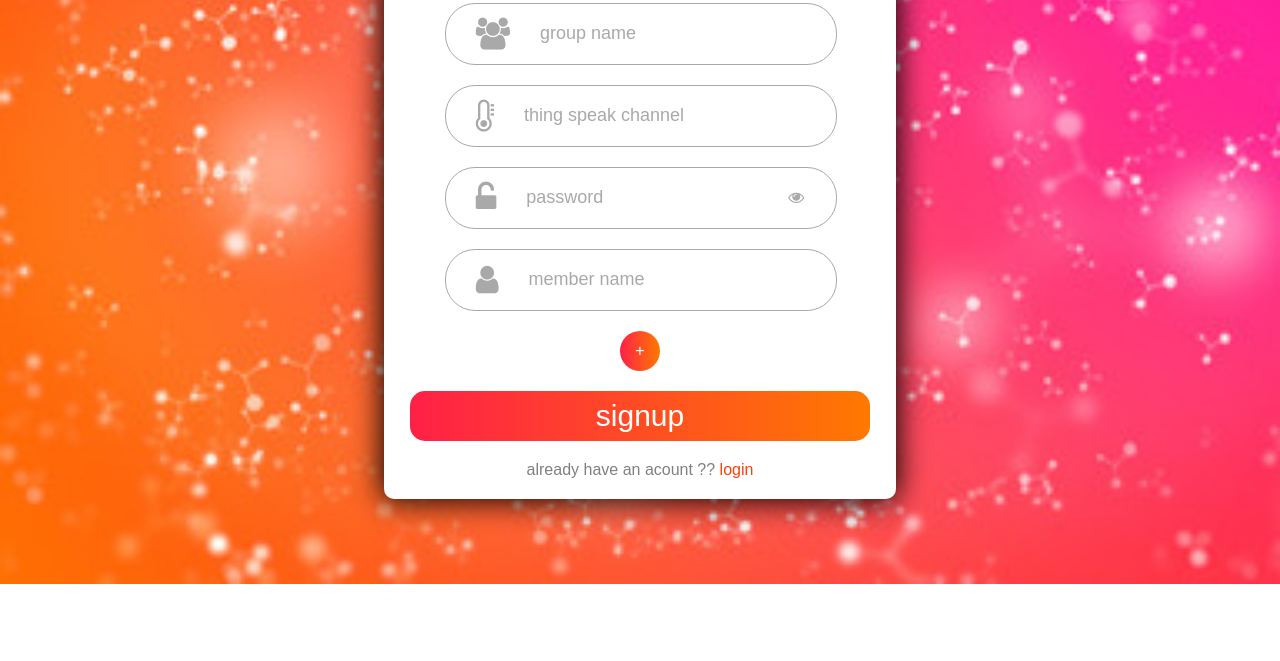
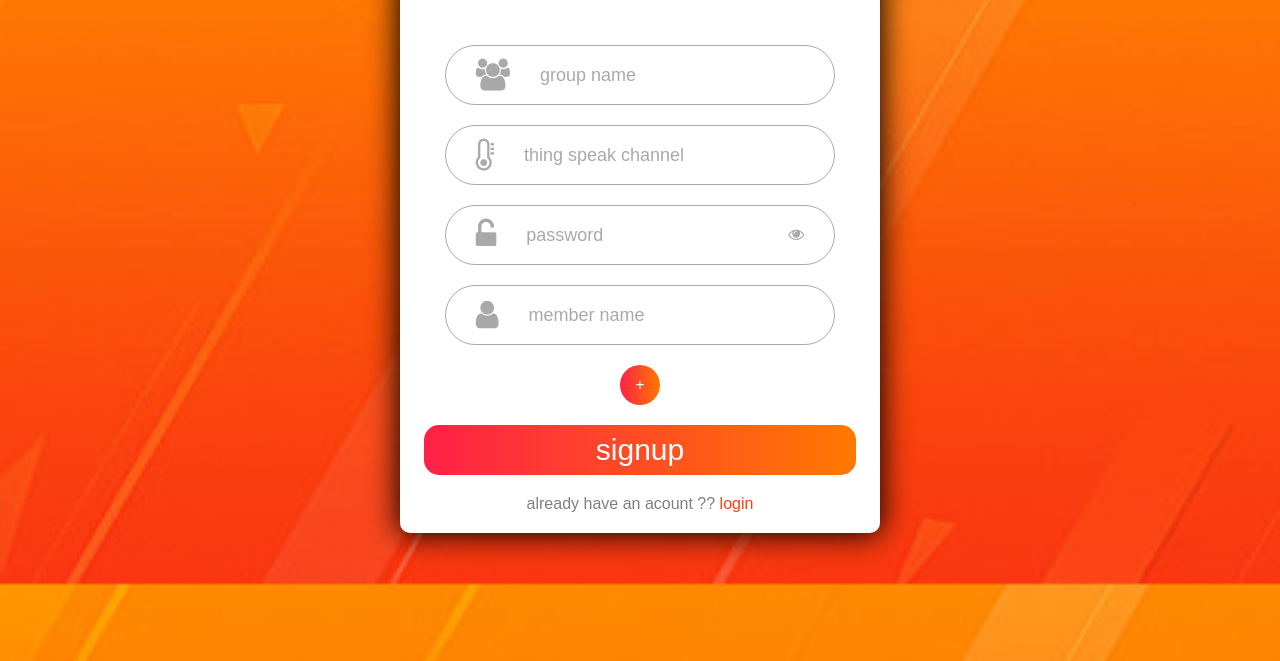
Before and after one commit to zhpinkman/IOT_front, a plain HTML site: page signup/index.html in a window 1280 px wide. Shown: the part 216-877 px from the top of the page. Before the commit the page ends 800 px from the top, so only its background shows below. Drawn offline with Linux system fonts and the light colour scheme.

Commit message:
scrolling behavior fixed

```diff
--- a/signup/style.css
+++ b/signup/style.css
@@ -1,18 +1,30 @@
+*:before,
+*,
+*:after {
+  box-sizing: border-box;
+}
+
 html {
   width: 100%;
   height: 100%;
+  overflow-y: scroll;
   margin: 0 auto;
   background-size: cover;
   font-family: sans-serif;
   font-stretch: normal;
 }
 
+::-webkit-scrollbar {
+  display: none;
+}
+
 body {
   width: 100%;
-  height: 100%;
+  min-height: 100%;
   margin: 0 auto;
-  background-image: url("background.jpg");
+  background-image: url("orange.jpg");
   background-repeat: no-repeat;
+  background-attachment: fixed;
   background-size: cover;
   display: flex;
   justify-content: center;
@@ -45,9 +57,11 @@ a {
 
 .container {
   background: white;
+  position: relative;
   width: 40%;
   height: auto;
-  margin: 0 auto;
+  max-width: 30em;
+  margin: 8em auto;
   display: flex;
   flex-direction: column;
   align-items: center;
@@ -78,7 +92,8 @@ a {
   /* width: 90%; */
 }
 
-.input-part {}
+.input-part {
+}
 
 .input-icon {
   margin: 0 30px;
```
Also changed, not shown: signup/orange.jpg (added).
